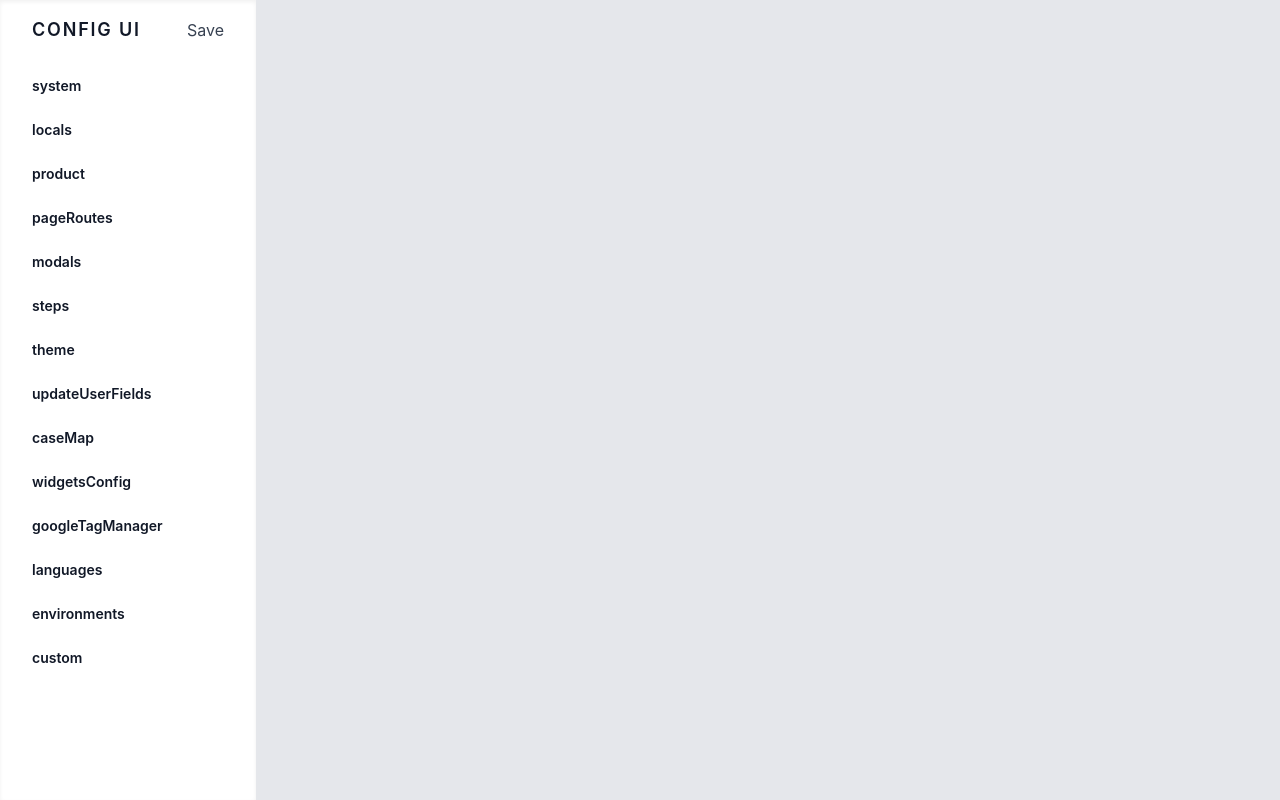
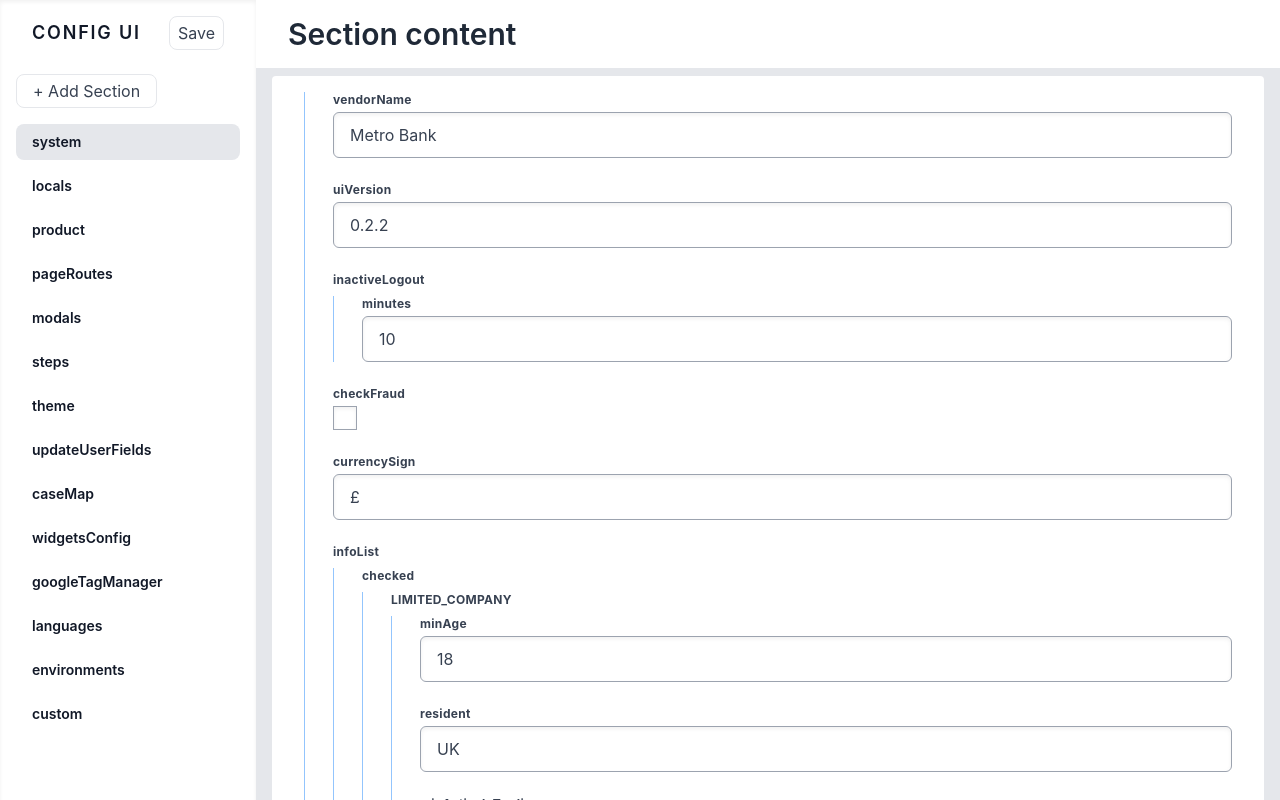
Before and after one commit to jamby77/config-admin-app, a React (Create React App) app: page / in a window 1280 px wide. Shown: the top 800 px of the page. Built offline with nearby package versions, Linux system fonts and the light colour scheme.

Commit message:
add section start

```diff
--- a/src/components/ConfigEditor.tsx
+++ b/src/components/ConfigEditor.tsx
@@ -6,6 +6,7 @@
 import Sections from "./Sections";
 import SectionTab from "./SectionTab";
 import TopForm from "./ConfigForm";
+import ConfigInput from "./ConfigInput";
 
 interface ConfigEditorProps {
   config: { [key: string]: any };
@@ -18,17 +19,17 @@
   onChange,
   onSave,
 }) => {
-  const [currentTab, setCurrentTab] = useState("");
+  const { sections, misc } = buildSections(config);
+  const [currentTab, setCurrentTab] = useState(sections && sections[0]);
   const switchTab = (tab: string) => {
     return () => setCurrentTab(tab);
   };
-  const { sections, misc } = buildSections(config);
-
+  const [addSection, setAddSection] = useState(false);
   const currentValues = sectionProperties(currentTab, config, misc);
 
   return (
     <main className="md:flex flex-col md:flex-row md:min-h-screen w-full bg-gray-200">
-      <Sections onSave={onSave}>
+      <Sections onSave={onSave} onAddSection={() => setAddSection(true)}>
         <div className="flex-grow md:block px-4 pb-4 md:pb-0 md:overflow-y-aut">
           {sections.map((s) => (
             <SectionTab
@@ -45,6 +46,7 @@
               onClick={switchTab("misc")}
             />
           )}
+          {addSection && <ConfigInput />}
         </div>
       </Sections>
       {currentTab && (
--- a/src/components/Sections.tsx
+++ b/src/components/Sections.tsx
@@ -4,9 +4,11 @@
 const Sections = ({
   children,
   onSave,
+  onAddSection,
 }: {
   children: React.ReactNode;
   onSave: () => void;
+  onAddSection: () => void;
 }) => {
   return (
     <div
@@ -39,7 +41,7 @@
         >
           Config UI
         </a>
-        <button onClick={onSave} className="">
+        <button onClick={onSave} className="border rounded-lg py-1 px-2">
           Save
         </button>
         <button className="rounded-lg md:hidden focus:outline-none focus:shadow-outline">
@@ -58,6 +60,11 @@
           </svg>
         </button>
       </div>
+      <div className="flex-shrink-0 px-4 py-2">
+        <button className="border rounded-lg py-1 px-4" onClick={onAddSection}>
+          <span>+ </span> Add Section
+        </button>
+      </div>
       {children}
     </div>
   );
```
